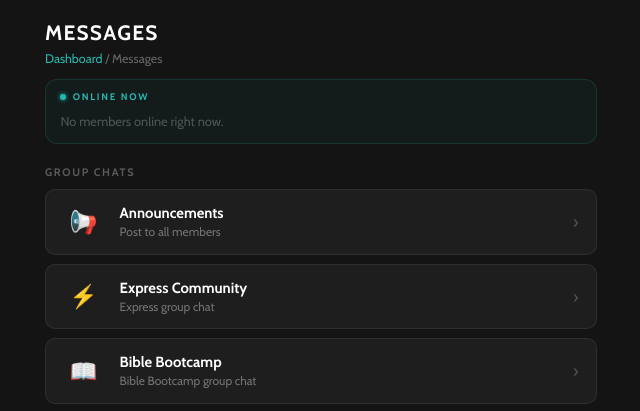
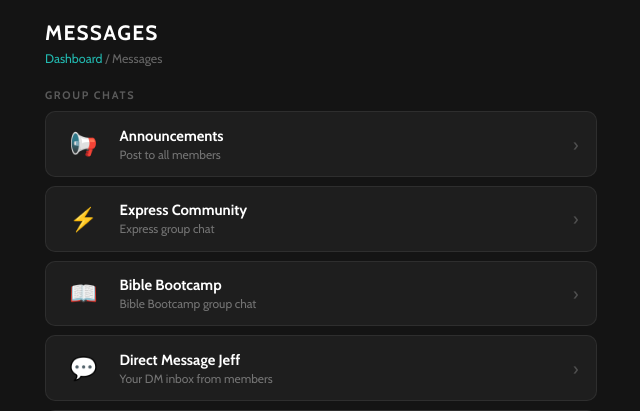
Before and after one commit to wmratliff-1969/train4life-website, a Flask app: page /admin/messages in a window 1280 px wide. Shown: the part 60-471 px from the top of the page, without its empty margins (319-959 px from the left). Run offline with Flask 3, Linux system fonts and the light colour scheme; the visitor is signed in with stand-in values (Sample User, id 1); data that the repository does not hold is empty; some libraries are stand-ins or nearby versions.

Commit message:
Remove Online Now panel from admin messages list
Panel belongs on /admin/members, not here. Page is now clean 7-row layout only.

Co-Authored-By: Claude Sonnet 4.6 <noreply@anthropic.com>

```diff
--- a/templates/admin_messages_list.html
+++ b/templates/admin_messages_list.html
@@ -30,34 +30,6 @@
   .alist-name    { font-size: 0.92rem; font-weight: 700; }
   .alist-preview { font-size: 0.75rem; color: rgba(255,255,255,0.38); margin-top: 2px; }
   .alist-arrow { color: rgba(255,255,255,0.22); font-size: 1.1rem; flex-shrink: 0; }
-  /* Online Now panel */
-  .online-panel {
-    background: rgba(34,185,176,0.05); border: 1px solid rgba(34,185,176,0.15);
-    border-radius: 12px; padding: 0.7rem 0.9rem; margin-bottom: 1rem;
-  }
-  .online-panel-label {
-    font-size: 0.6rem; font-weight: 800; letter-spacing: 0.18em;
-    text-transform: uppercase; color: #22b9b0; margin-bottom: 0.5rem;
-    display: flex; align-items: center; gap: 0.4rem;
-  }
-  .online-dot-sm { width: 6px; height: 6px; border-radius: 50%; background: #22b9b0; box-shadow: 0 0 4px #22b9b0; }
-  .online-row {
-    display: flex; align-items: center; gap: 0.8rem;
-    padding: 0.5rem 0.2rem; border-bottom: 1px solid rgba(255,255,255,0.05);
-  }
-  .online-row:last-child { border-bottom: none; }
-  .online-dot { width: 7px; height: 7px; border-radius: 50%; background: #22b9b0; flex-shrink: 0; box-shadow: 0 0 5px #22b9b0; }
-  .online-name { flex: 1; font-size: 0.88rem; font-weight: 700; }
-  .online-email { font-size: 0.68rem; color: rgba(255,255,255,0.35); }
-  .btn-call-out {
-    background: #e53e3e; color: #fff; border: none;
-    border-radius: 7px; padding: 0.35rem 0.75rem;
-    font-size: 0.78rem; font-weight: 700; cursor: pointer;
-    transition: background 0.15s, transform 0.1s; white-space: nowrap;
-  }
-  .btn-call-out:hover  { background: #c53030; }
-  .btn-call-out:active { transform: scale(0.95); }
-  #online-empty { font-size: 0.8rem; color: rgba(255,255,255,0.25); padding: 0.2rem 0; }
 </style>
 {% endblock %}
 
@@ -67,15 +39,6 @@
   <div class="alist-heading">Messages</div>
   <div class="alist-breadcrumb">
     <a href="/admin/dashboard">Dashboard</a> / Messages
-  </div>
-
-  <!-- ── Online Now (admin-only, always at top) ── -->
-  <div class="online-panel">
-    <div class="online-panel-label">
-      <span class="online-dot-sm"></span> Online Now
-    </div>
-    <div id="online-list"></div>
-    <div id="online-empty">No members online right now.</div>
   </div>
 
   <!-- ── 1–5: Group Chats ── -->
@@ -129,7 +92,6 @@
   <!-- ── 6–7: Jeff's admin tools ── -->
   <div class="section-label">Jeff</div>
 
-  <!-- Row 6: pick a member to message -->
   <a href="/admin/members?mode=dm" class="alist-row">
     <div class="alist-icon">💬</div>
     <div class="alist-info">
@@ -139,7 +101,6 @@
     <div class="alist-arrow">›</div>
   </a>
 
-  <!-- Row 7: pick an online member to call -->
   <a href="/admin/members?mode=call" class="alist-row">
     <div class="alist-icon">📹</div>
     <div class="alist-info">
@@ -150,47 +111,4 @@
   </a>
 
 </div>
-
-<script>
-(function() {
-  /* ── Online Now panel ── */
-  function renderOnline(members) {
-    var list  = document.getElementById('online-list');
-    var empty = document.getElementById('online-empty');
-    if (!members || members.length === 0) {
-      list.innerHTML = '';
-      empty.style.display = '';
-      return;
-    }
-    empty.style.display = 'none';
-    list.innerHTML = members.map(function(m) {
-      var safeEmail = m.email.replace(/"/g, '&quot;');
-      var safeName  = m.name.replace(/</g, '&lt;');
-      return '<div class="online-row">' +
-        '<div class="online-dot"></div>' +
-        '<div class="online-name">' + safeName +
-          '<div class="online-email">' + safeEmail + '</div>' +
-        '</div>' +
-        '<button class="btn-call-out" data-email="' + safeEmail + '">📹 Call</button>' +
-      '</div>';
-    }).join('');
-    list.querySelectorAll('.btn-call-out').forEach(function(btn) {
-      btn.addEventListener('click', function() {
-        window.location.href = '/admin/messages/dm/' +
-          encodeURIComponent(btn.dataset.email) + '?call=1';
-      });
-    });
-  }
-
-  function pollOnlineUsers() {
-    fetch('/api/online-users')
-      .then(function(r) { return r.json(); })
-      .then(function(data) { renderOnline(data.online || []); })
-      .catch(function() {});
-  }
-
-  pollOnlineUsers();
-  setInterval(pollOnlineUsers, 5000);
-})();
-</script>
 {% endblock %}
```
